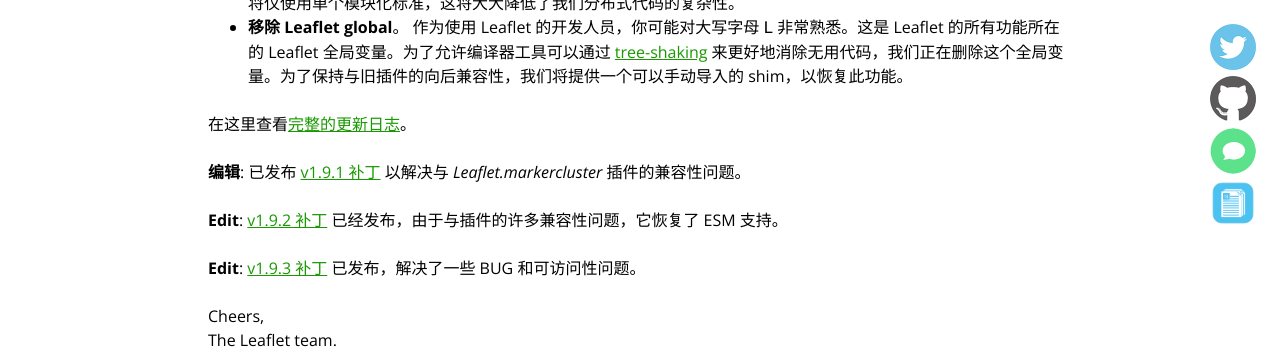
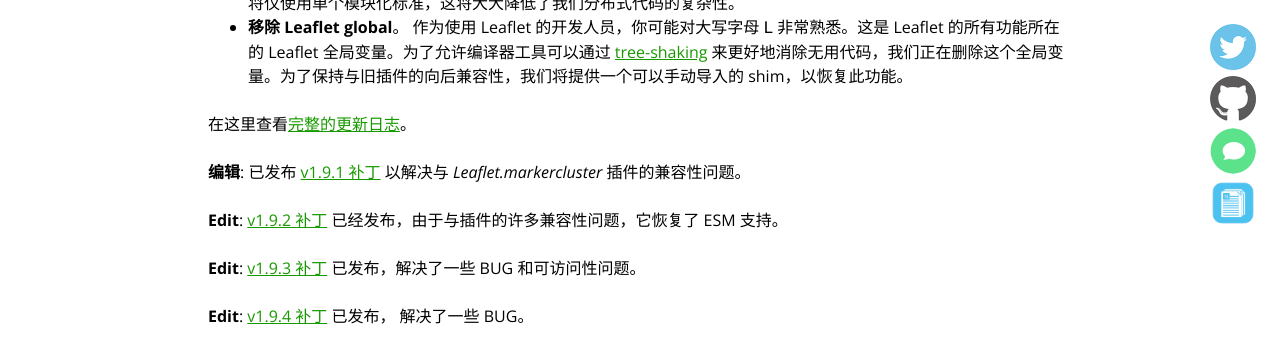
Before and after one commit to NICEXAI/leaflet_zh, a Jekyll site: the page built from _posts/2022-09-21-leaflet-1.9.0.md, in a window 1280 px wide and 900 px high, scrolled down 875 px, cut to the strip 0-352 px from the top of the window. Built offline with Jekyll 4.4.1, drawn with Linux system fonts in a browser that asks for light colours.

Commit message:
docs: 同步更新日志

```diff
--- a/_posts/2022-09-21-leaflet-1.9.0.md
+++ b/_posts/2022-09-21-leaflet-1.9.0.md
@@ -27,6 +27,8 @@
 
 **Edit**: [v1.9.3 补丁](https://github.com/Leaflet/Leaflet/releases/tag/v1.9.3) 已发布，解决了一些 BUG 和可访问性问题。
 
+**Edit**: [v1.9.4 补丁](https://github.com/Leaflet/Leaflet/releases/tag/v1.9.4) 已发布， 解决了一些 BUG。
+
 Cheers,<br>
 The Leaflet team.
 
```
